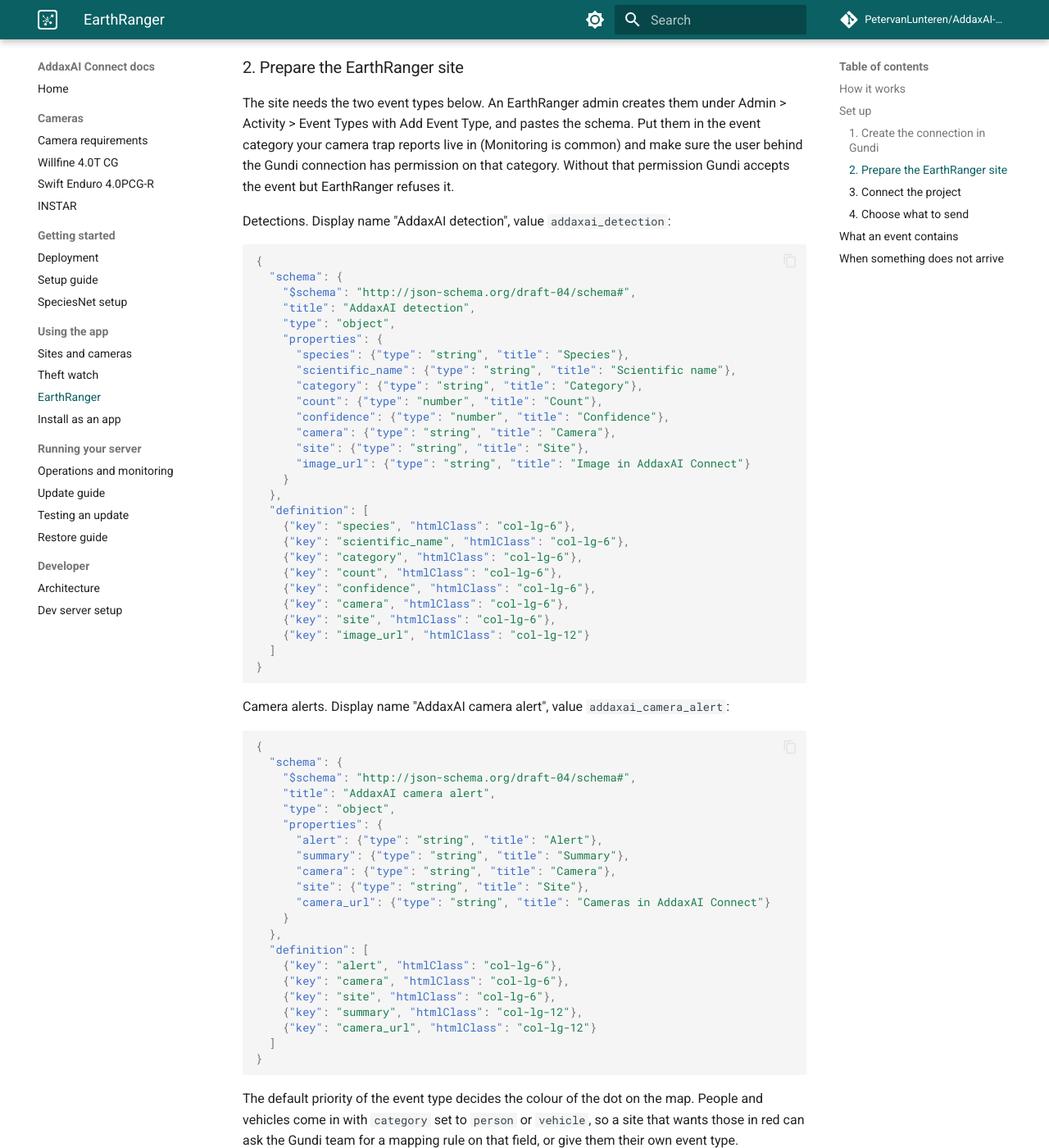
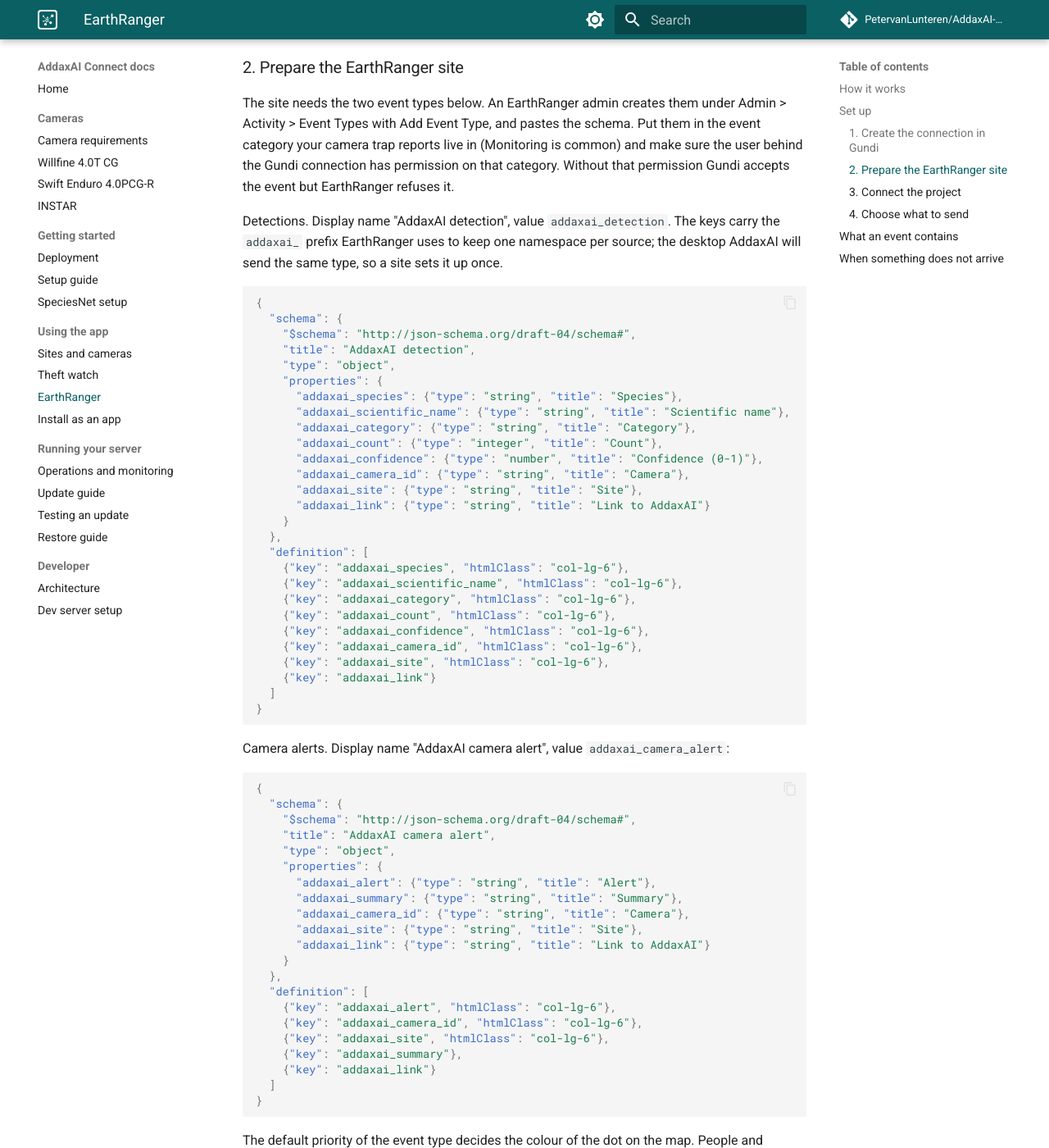
Before and after one commit to PetervanLunteren/AddaxAI-Connect, an MkDocs documentation site: the page built from docs/integrations/earthranger.md, in a window 1280 px wide and 1400 px high, scrolled down 1168 px. Shown: the whole window at 82% size. Built offline with MkDocs 1.6.1 and Material for MkDocs 9.7.7, drawn with Linux system fonts in a browser that asks for light colours; comment, search, counter and statistics services are not loaded.

Commit message:
Use the addaxai_ prefix EarthRanger asked for on the event detail keys
Agreed with EarthRanger on 28 Aug 2026: detail keys carry an addaxai_
prefix, one namespace per source, and no product name, so the desktop
AddaxAI can send the same addaxai_detection type and a site sets it up
once. The site goes out as its name, a ranger cannot use an id, and the
category field stays so a Gundi rule can route people and vehicles.

````diff
--- a/docs/integrations/earthranger.md
+++ b/docs/integrations/earthranger.md
@@ -29,7 +29,7 @@
 
 The site needs the two event types below. An EarthRanger admin creates them under Admin > Activity > Event Types with Add Event Type, and pastes the schema. Put them in the event category your camera trap reports live in (Monitoring is common) and make sure the user behind the Gundi connection has permission on that category. Without that permission Gundi accepts the event but EarthRanger refuses it.
 
-Detections. Display name "AddaxAI detection", value `addaxai_detection`:
+Detections. Display name "AddaxAI detection", value `addaxai_detection`. The keys carry the `addaxai_` prefix EarthRanger uses to keep one namespace per source; the desktop AddaxAI will send the same type, so a site sets it up once.
 
 ```json
 {
@@ -38,25 +38,25 @@
     "title": "AddaxAI detection",
     "type": "object",
     "properties": {
-      "species": {"type": "string", "title": "Species"},
-      "scientific_name": {"type": "string", "title": "Scientific name"},
-      "category": {"type": "string", "title": "Category"},
-      "count": {"type": "number", "title": "Count"},
-      "confidence": {"type": "number", "title": "Confidence"},
-      "camera": {"type": "string", "title": "Camera"},
-      "site": {"type": "string", "title": "Site"},
-      "image_url": {"type": "string", "title": "Image in AddaxAI Connect"}
+      "addaxai_species": {"type": "string", "title": "Species"},
+      "addaxai_scientific_name": {"type": "string", "title": "Scientific name"},
+      "addaxai_category": {"type": "string", "title": "Category"},
+      "addaxai_count": {"type": "integer", "title": "Count"},
+      "addaxai_confidence": {"type": "number", "title": "Confidence (0-1)"},
+      "addaxai_camera_id": {"type": "string", "title": "Camera"},
+      "addaxai_site": {"type": "string", "title": "Site"},
+      "addaxai_link": {"type": "string", "title": "Link to AddaxAI"}
     }
   },
   "definition": [
-    {"key": "species", "htmlClass": "col-lg-6"},
-    {"key": "scientific_name", "htmlClass": "col-lg-6"},
-    {"key": "category", "htmlClass": "col-lg-6"},
-    {"key": "count", "htmlClass": "col-lg-6"},
-    {"key": "confidence", "htmlClass": "col-lg-6"},
-    {"key": "camera", "htmlClass": "col-lg-6"},
-    {"key": "site", "htmlClass": "col-lg-6"},
-    {"key": "image_url", "htmlClass": "col-lg-12"}
+    {"key": "addaxai_species", "htmlClass": "col-lg-6"},
+    {"key": "addaxai_scientific_name", "htmlClass": "col-lg-6"},
+    {"key": "addaxai_category", "htmlClass": "col-lg-6"},
+    {"key": "addaxai_count", "htmlClass": "col-lg-6"},
+    {"key": "addaxai_confidence", "htmlClass": "col-lg-6"},
+    {"key": "addaxai_camera_id", "htmlClass": "col-lg-6"},
+    {"key": "addaxai_site", "htmlClass": "col-lg-6"},
+    {"key": "addaxai_link"}
   ]
 }
 ```
@@ -70,24 +70,24 @@
     "title": "AddaxAI camera alert",
     "type": "object",
     "properties": {
-      "alert": {"type": "string", "title": "Alert"},
-      "summary": {"type": "string", "title": "Summary"},
-      "camera": {"type": "string", "title": "Camera"},
-      "site": {"type": "string", "title": "Site"},
-      "camera_url": {"type": "string", "title": "Cameras in AddaxAI Connect"}
+      "addaxai_alert": {"type": "string", "title": "Alert"},
+      "addaxai_summary": {"type": "string", "title": "Summary"},
+      "addaxai_camera_id": {"type": "string", "title": "Camera"},
+      "addaxai_site": {"type": "string", "title": "Site"},
+      "addaxai_link": {"type": "string", "title": "Link to AddaxAI"}
     }
   },
   "definition": [
-    {"key": "alert", "htmlClass": "col-lg-6"},
-    {"key": "camera", "htmlClass": "col-lg-6"},
-    {"key": "site", "htmlClass": "col-lg-6"},
-    {"key": "summary", "htmlClass": "col-lg-12"},
-    {"key": "camera_url", "htmlClass": "col-lg-12"}
+    {"key": "addaxai_alert", "htmlClass": "col-lg-6"},
+    {"key": "addaxai_camera_id", "htmlClass": "col-lg-6"},
+    {"key": "addaxai_site", "htmlClass": "col-lg-6"},
+    {"key": "addaxai_summary"},
+    {"key": "addaxai_link"}
   ]
 }
 ```
 
-The default priority of the event type decides the colour of the dot on the map. People and vehicles come in with `category` set to `person` or `vehicle`, so a site that wants those in red can ask the Gundi team for a mapping rule on that field, or give them their own event type.
+The default priority of the event type decides the colour of the dot on the map. People and vehicles come in with `addaxai_category` set to `person` or `vehicle`, so a site that wants those in red can ask the Gundi team for a mapping rule on that field, or give them their own event type.
 
 ### 3. Connect the project
 
````
Also changed, not shown: DEVELOPERS.md (+4 -1 lines), 3 other files.
